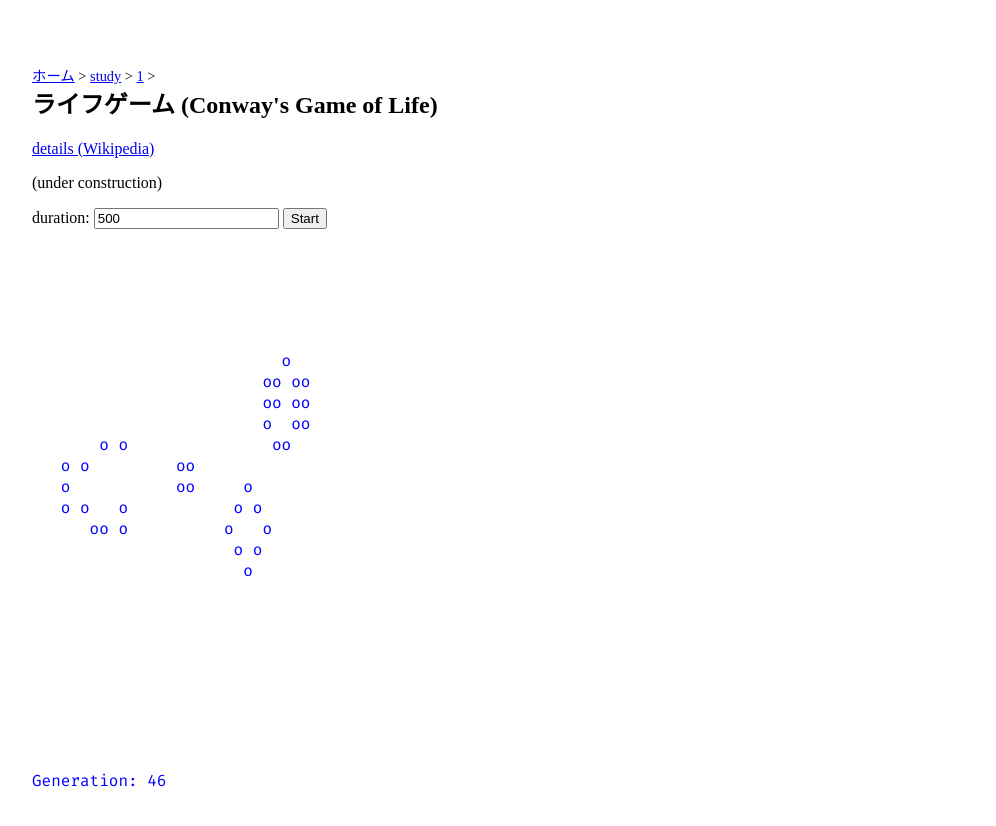
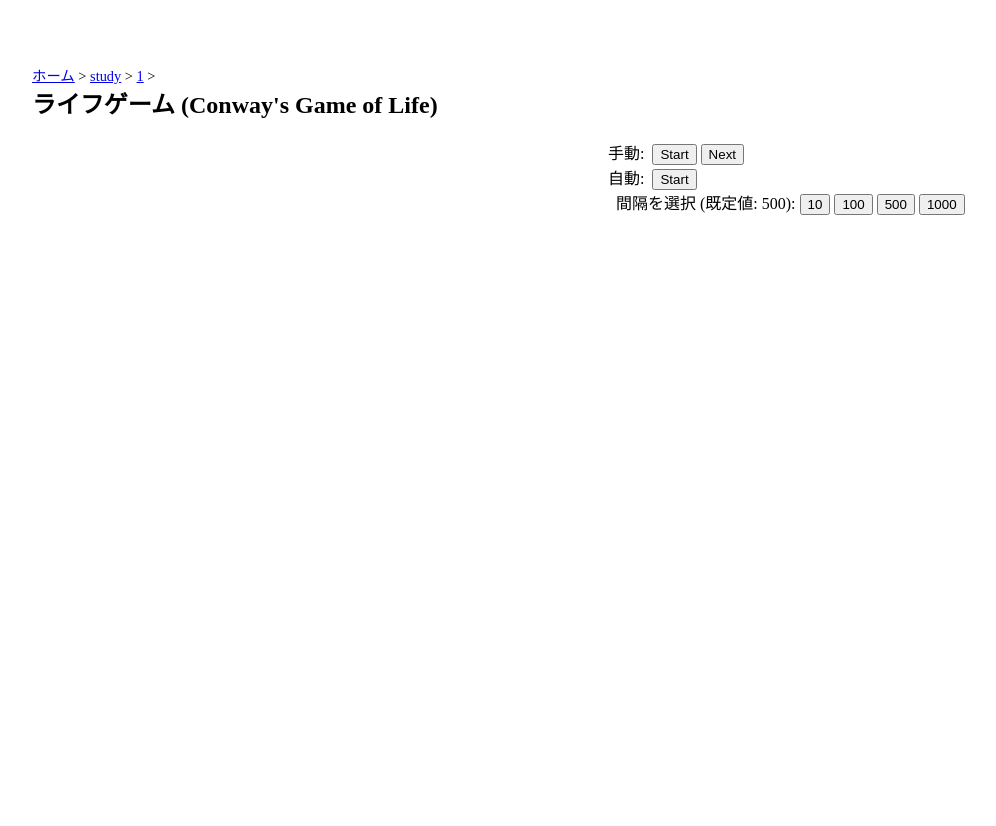
Before and after one commit to juten10x/juten10x.github.io, a Jekyll site: the page study/1/game_of_life.html, which Jekyll copies as it is, in a window 1280 px wide. Shown: the top 826 px of the page, without its empty margins (32-1028 px from the left). Built offline with Jekyll 4.4.1, drawn with Linux system fonts in a browser that asks for light colours.

Commit message:
+-game_of_life

```diff
--- a/study/1/game_of_life.html
+++ b/study/1/game_of_life.html
@@ -12,11 +12,26 @@ pre {
   font-family: 'Fira Code';
   overflow: auto;
 }
+#select {
+  float: right;
+  width: 50%
+}
+#main {
+  float: left;
+  width: 50%
+}
 </style>
 <script>
 "use strict";
 
-let g = 0, d = 500, a = [], b = [];
+let g = 0, dt = 500, a = [], b = [];
+let t = 0;
+
+/*
+function check() {
+  dt = document.getElementById('change_duration').value;
+}
+*/
 
 function draw() {
   let s = '';
@@ -64,18 +80,12 @@ a[14*41+25] = true;
 a[13*41+24] = true;
 a[12*41+26] = true;
 
-/*
-const t = getElementById('change_duration').value;
-t = Number(t);
-if (t != d && t != null)
-  d = t;
+function auto() {
+  draw();
+  setInterval(update, dt);
+}
 
-const dt = d;
-*/
-
-setInterval(update, 100);
-
-window.addEventListener('DOMContentLoaded', draw);
+//window.addEventListener('DOMContentLoaded', draw);
 </script>
 </head>
 <body>
@@ -88,14 +98,28 @@ window.addEventListener('DOMContentLoaded', draw);
 
 <h2>ライフゲーム (Conway's Game of Life)</a></h2>
 
-<p><a href="https://ja.wikipedia.org/wiki/?curid=16010">details (Wikipedia)</a></p>
+<!--<p><a href="https://ja.wikipedia.org/wiki/?curid=16010">(Wikipedia)</a></p>-->
 
-<p>(under construction)</p>
+<div id="select">
+<!--<label>duration: <input id="change_duration" value="500"></label>-->
+<label>手動:&nbsp;
+<input type="button" value="Start" onclick="draw()">
+<input type="button" value="Next" onclick="update()">
+</label><br>
+<label>自動:&nbsp;
+<input type="button" value="Start" onclick="auto()">
+<br><span>&nbsp;&nbsp;間隔を選択 (既定値: 500):</span>
+<input type="button" value="10" onclick="dt = 10">
+<input type="button" value="100" onclick="dt = 100">
+<input type="button" value="500" onclick="dt = 500">
+<input type="button" value="1000" onclick="dt = 1000">
+<!--<input type="input" value="500" id="change_duration" onchange="check()">-->
+</label>
+</div>
 
-<label>duration: <input id="input" value="500" id="change_duration"></label>
-<input type="button" value="Start" onclick="draw()">
-
+<div id="main">
 <pre id="board"></pre>
+</div>
 
 </body>
 </html>
```
Also changed, not shown: other parts of study/1/game_of_life.html (+1 -0 lines).
